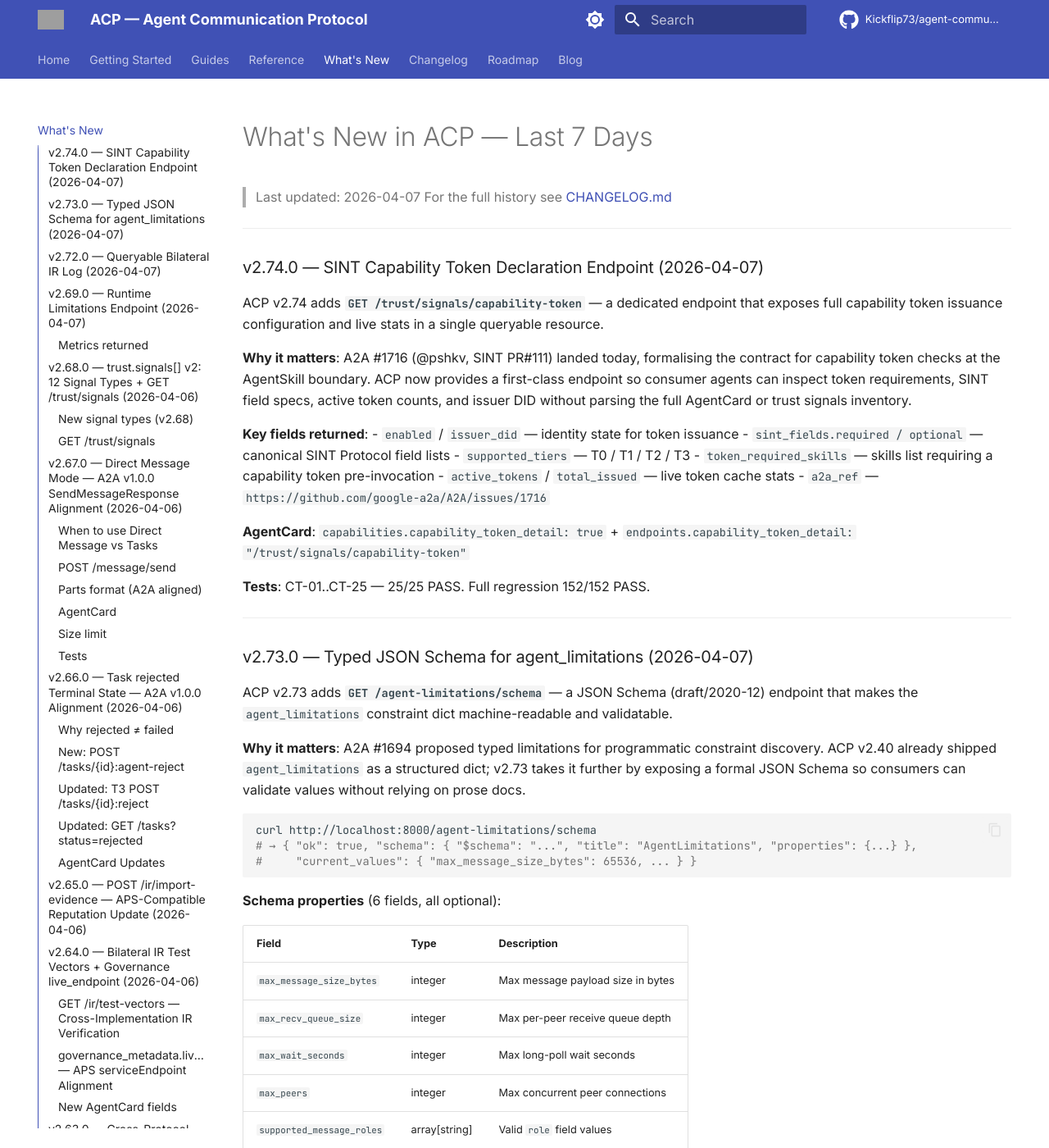
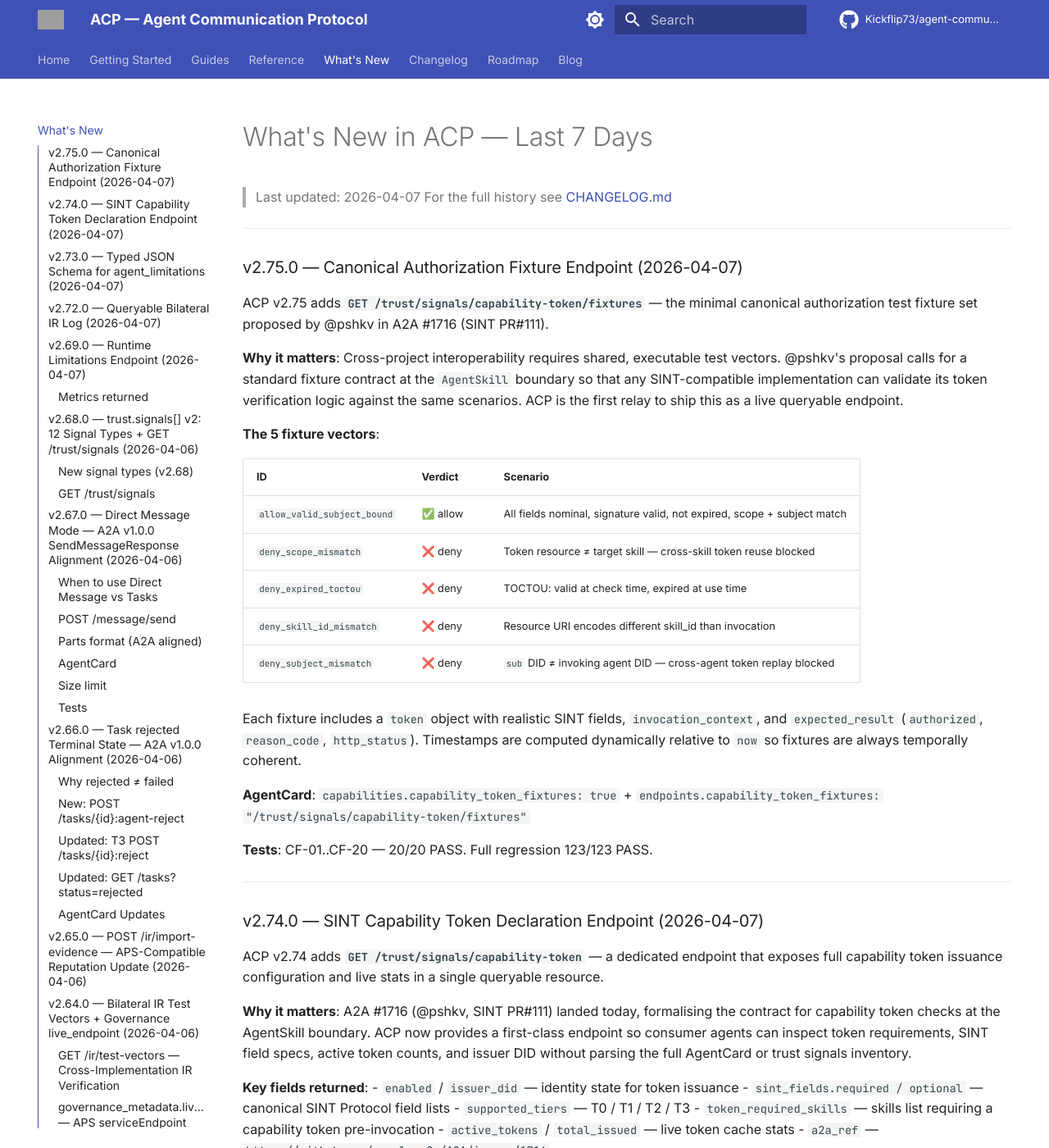
Before and after one commit to Kickflip73/agent-communication-protocol, an MkDocs documentation site: the page built from docs/whats-new.md, in a window 1280 px wide and 1400 px high. Shown: the whole window at 82% size. Built offline with MkDocs 1.6.1 and Material for MkDocs 9.7.7, drawn with Linux system fonts in a browser that asks for light colours; comment, search, counter and statistics services are not loaded; the version menu is left out; some of the changed text lies outside the part shown; grey boxes are pictures that could not be loaded.

Commit message:
docs(v2.75): sync CHANGELOG, whats-new, index, compatibility-matrix
- CHANGELOG.md: v2.75.0 Full Regression + Commit rows added
- docs/whats-new.md: v2.75 section at top (fixture table, TOCTOU explanation)
- docs/index.md: badge + stable description → v2.75.0
- docs/compatibility-matrix.md: impl/spec ref → v2.75.0

```diff
--- a/docs/whats-new.md
+++ b/docs/whats-new.md
@@ -2,6 +2,37 @@
 
 > Last updated: 2026-04-07
 > For the full history see [CHANGELOG.md](../CHANGELOG.md)
+
+---
+
+### v2.75.0 — Canonical Authorization Fixture Endpoint (2026-04-07)
+
+ACP v2.75 adds **`GET /trust/signals/capability-token/fixtures`** — the minimal canonical
+authorization test fixture set proposed by @pshkv in A2A #1716 (SINT PR#111).
+
+**Why it matters**: Cross-project interoperability requires shared, executable test vectors.
+@pshkv's proposal calls for a standard fixture contract at the `AgentSkill` boundary so that
+any SINT-compatible implementation can validate its token verification logic against the same
+scenarios. ACP is the first relay to ship this as a live queryable endpoint.
+
+**The 5 fixture vectors**:
+
+| ID | Verdict | Scenario |
+|----|---------|----------|
+| `allow_valid_subject_bound` | ✅ allow | All fields nominal, signature valid, not expired, scope + subject match |
+| `deny_scope_mismatch` | ❌ deny | Token resource ≠ target skill — cross-skill token reuse blocked |
+| `deny_expired_toctou` | ❌ deny | TOCTOU: valid at check time, expired at use time |
+| `deny_skill_id_mismatch` | ❌ deny | Resource URI encodes different skill_id than invocation |
+| `deny_subject_mismatch` | ❌ deny | `sub` DID ≠ invoking agent DID — cross-agent token replay blocked |
+
+Each fixture includes a `token` object with realistic SINT fields, `invocation_context`,
+and `expected_result` (`authorized`, `reason_code`, `http_status`). Timestamps are computed
+dynamically relative to `now` so fixtures are always temporally coherent.
+
+**AgentCard**: `capabilities.capability_token_fixtures: true` +
+`endpoints.capability_token_fixtures: "/trust/signals/capability-token/fixtures"`
+
+**Tests**: CF-01..CF-20 — 20/20 PASS. Full regression 123/123 PASS.
 
 ---
 
```
Also changed, not shown: CHANGELOG.md (+7 -0 lines), docs/compatibility-matrix.md (+2 -2 lines), docs/index.md (+2 -2 lines).
